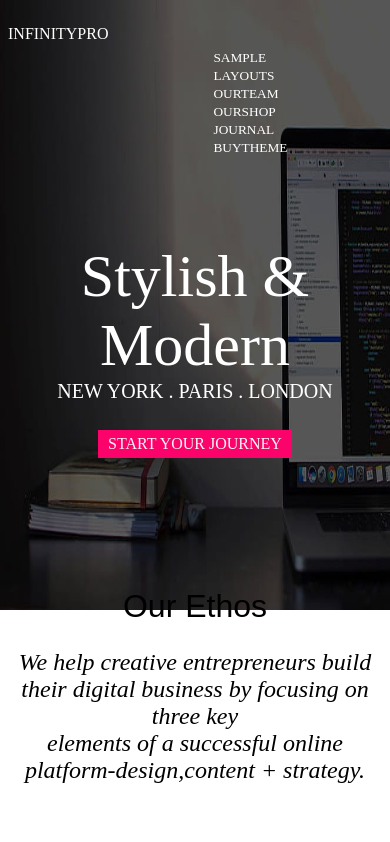
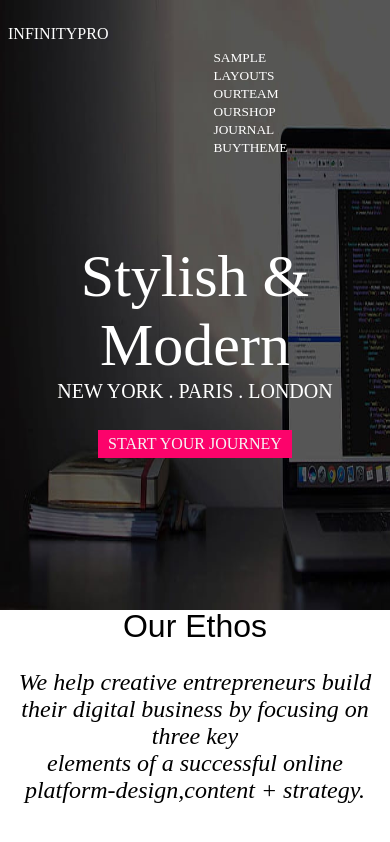
Before and after one commit to KNNivetha/UI-task, a plain HTML site: page index.html in a window 390 px wide. Shown: the top 842 px of the page. Drawn offline with Linux system fonts and the light colour scheme.

Commit message:
Update style.css

```diff
--- a/style.css
+++ b/style.css
@@ -103,7 +103,7 @@ nav ul li a:hover{
   .design{
 	  text-align:center;
 	  color:black;
-	  margin-top:130px
+	  margin-top:150px
 	}
    ul{
         display: flex;
```
